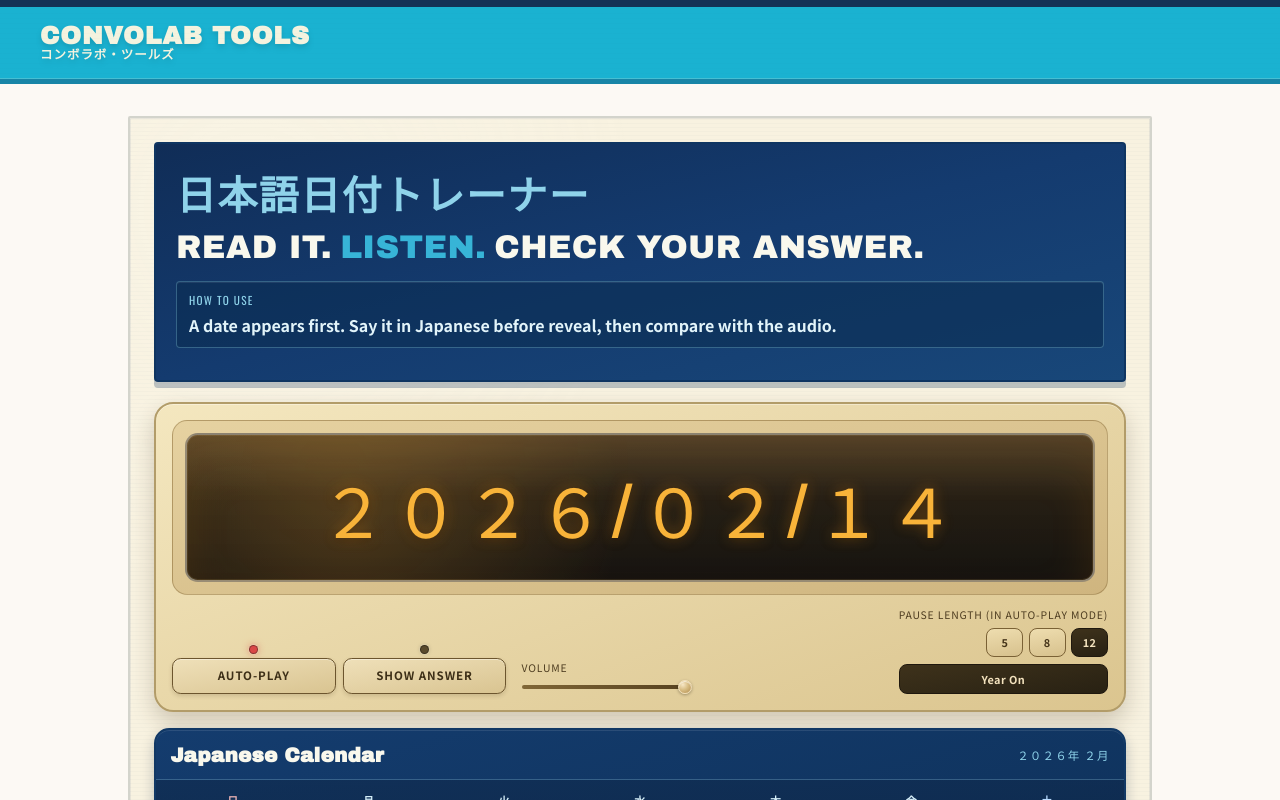
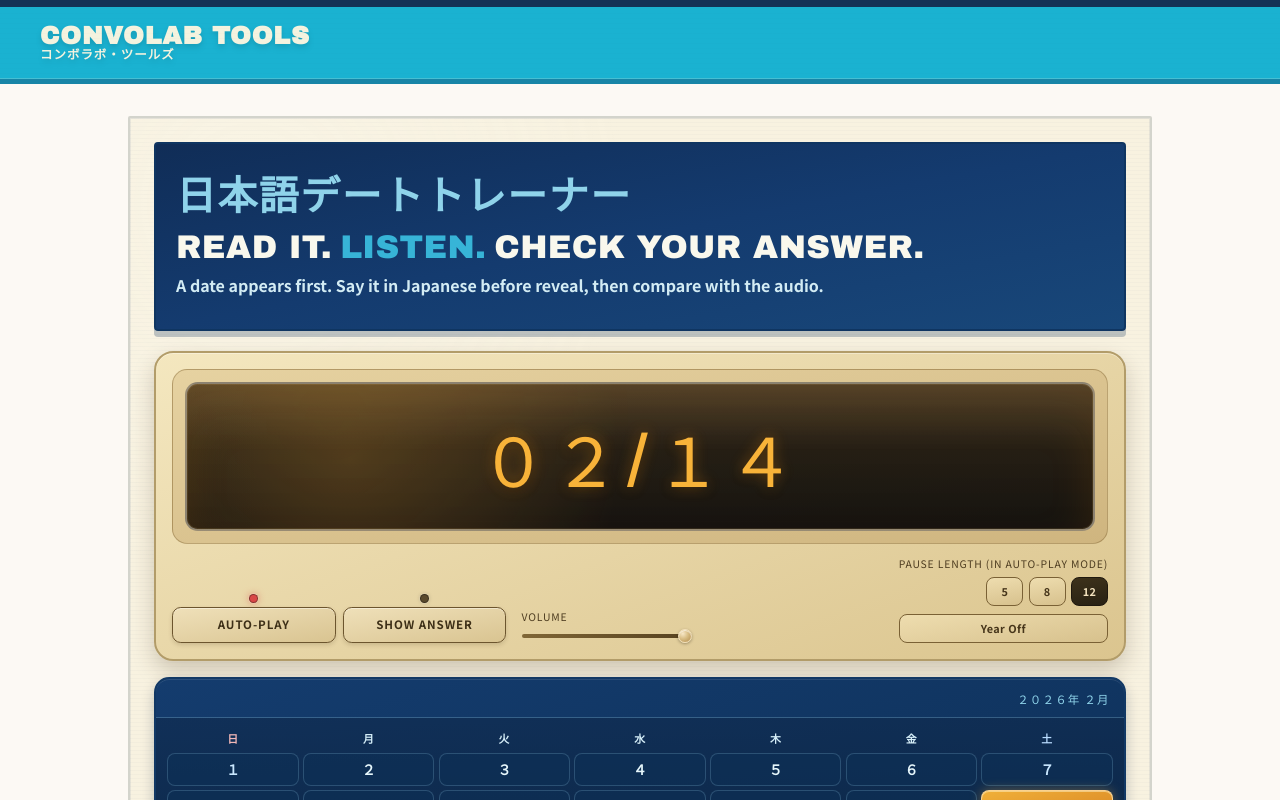
Before and after one commit to andyroo2000/convo-lab, a React (Vite) app in the folder client/: page /tools/japanese-date in a window 1280 px wide. Shown: the top 800 px of the page. Built offline with nearby package versions, Linux system fonts and the light colour scheme; no server answers.

Commit message:
Tighten date trainer hero copy and default year hidden

```diff
--- a/client/src/features/tools/japaneseDate/components/JapaneseDateToolPage.tsx
+++ b/client/src/features/tools/japaneseDate/components/JapaneseDateToolPage.tsx
@@ -123,7 +123,7 @@ const JapaneseDateToolPage = () => {
   const [isPowerOn, setIsPowerOn] = useState(false);
   const [isRevealed, setIsRevealed] = useState(false);
   const [isPlaying, setIsPlaying] = useState(false);
-  const [showYear, setShowYear] = useState(true);
+  const [showYear, setShowYear] = useState(false);
   const [volumeLevel, setVolumeLevel] = useState<number>(1);
   const [pauseSeconds, setPauseSeconds] = useState<number>(12);
   const [countdownSeconds, setCountdownSeconds] = useState<number | null>(null);
@@ -406,19 +406,16 @@ const JapaneseDateToolPage = () => {
       <section className="card retro-paper-panel">
         <div className="mb-5 rounded border-2 border-[#0f3561] bg-gradient-to-br from-[#102d57] via-[#143b6f] to-[#184779] px-4 pt-6 pb-7 text-[#f7f6ef] shadow-[0_6px_0_rgba(17,51,92,0.26)] sm:px-5 sm:pt-7 sm:pb-8">
           <p className="pb-3 text-[clamp(1.45rem,1.05rem+1.8vw,2.5rem)] font-semibold leading-[1.05] tracking-[0.04em] text-[#8fd3ea]">
-            日本語日付トレーナー
+            日本語デートトレーナー
           </p>
           <p className="retro-headline mt-1 text-[clamp(1.4rem,1rem+1.7vw,2.05rem)] leading-[1.08] text-[#f9f8ed]">
             READ IT.
             <span className="mx-2 text-[#37b4d7]">LISTEN.</span>
             CHECK YOUR ANSWER.
           </p>
-          <div className="mt-4 rounded border border-[#88cbe255] bg-[#0a2c4f88] px-3 py-2.5 shadow-[inset_0_1px_0_rgba(255,255,255,0.08)]">
-            <p className="retro-caps text-[0.7rem] tracking-[0.11em] text-[#8fd3ea]">How To Use</p>
-            <p className="mt-1 text-sm font-semibold leading-tight text-[#e2f4fa] sm:text-base">
-              A date appears first. Say it in Japanese before reveal, then compare with the audio.
-            </p>
-          </div>
+          <p className="mt-2 text-sm font-semibold leading-tight text-[#d3ecf4] sm:text-base">
+            A date appears first. Say it in Japanese before reveal, then compare with the audio.
+          </p>
         </div>
 
         <div className="retro-clock-radio-shell">
@@ -531,7 +528,6 @@ const JapaneseDateToolPage = () => {
 
         <div className="retro-date-calendar mt-4">
           <header className="retro-date-calendar-header">
-            <h2 className="retro-headline text-lg text-[#f9f8ed] sm:text-xl">Japanese Calendar</h2>
             <p className="retro-caps text-[0.72rem] tracking-[0.1em] text-[#8fd3ea]">
               {toFullWidthDigits(calendarYear)}年 {toFullWidthDigits(calendarMonth)}月
             </p>
--- a/client/src/styles/index.css
+++ b/client/src/styles/index.css
@@ -3581,7 +3581,7 @@
 
 .retro-date-calendar-header {
   display: flex;
-  justify-content: space-between;
+  justify-content: flex-end;
   align-items: center;
   gap: 0.75rem;
   padding: 0.7rem 0.9rem 0.62rem;
```
